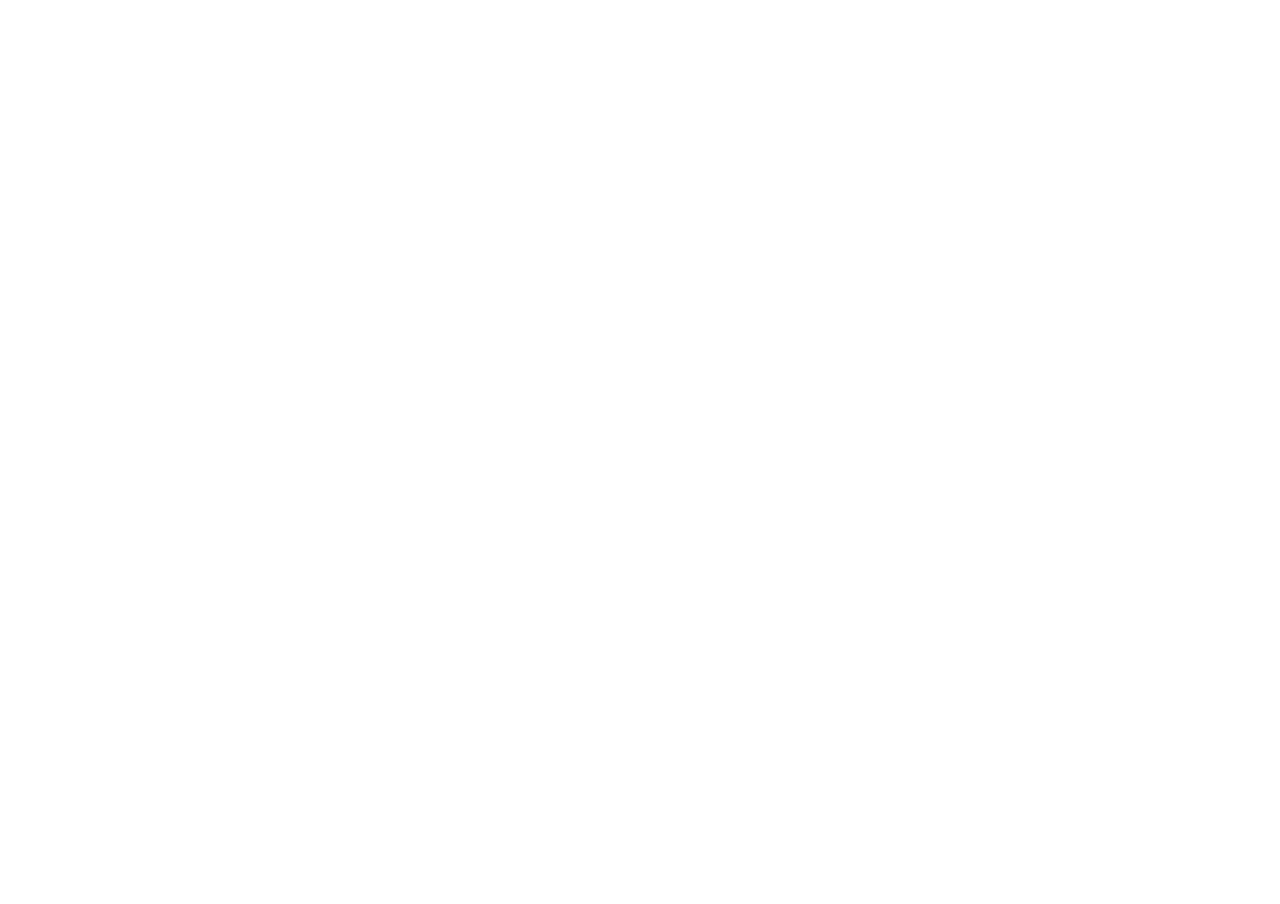
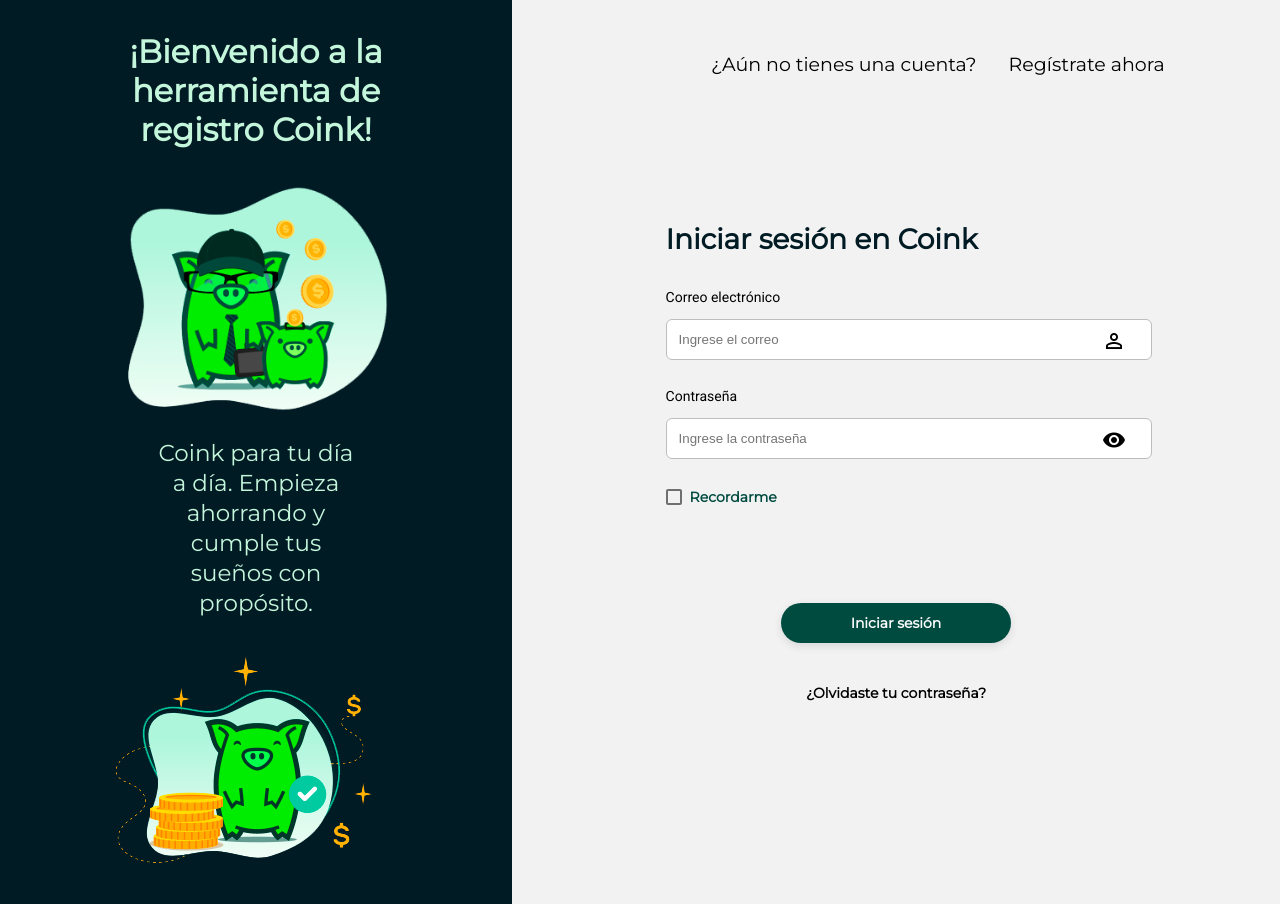
Before and after one commit to smosqueramazud/proyecto-coink, an Angular app: page /login in a window 1280 px wide. Before the commit this address led to /. Before the commit the page ends 800 px from the top, so only its background shows below. Built offline with nearby package versions, Linux system fonts and the light colour scheme.

Commit message:
se realiza la pantalla login @Author Sebastian Mosquera Mazud

```diff
--- a/src/app/app-routing.module.ts
+++ b/src/app/app-routing.module.ts
@@ -4,8 +4,8 @@
 import { LoginComponent } from './pages/login/login.component';
 
 const routes: Routes = [
-  {path: '', redirectTo: '/home', pathMatch: 'full'},
-  {path: 'personaje', component: LoginComponent},
+  {path: '', redirectTo: '/login', pathMatch: 'full'},
+  {path: 'login', component: LoginComponent},
   {path: 'home', component: HomeComponent},
 
 ];
--- a/src/app/pages/login/login.component.html
+++ b/src/app/pages/login/login.component.html
@@ -1 +1,52 @@
-<p>login works!</p>
+<div class="o-box w-100">
+    <!-- SECCION INZQUIERDA-->
+    <div class="o-box-left w-100">
+        <div class="o-box-left-items">
+            <div class="text-center">
+                <h1 class="o-box-left-items-title--color o-box-left-items-title">{{title}}</h1>
+            </div>
+            <div>
+                <img src="./assets/images/inicio2.png" class="o-box-left-items-title-imgP">
+            </div>
+            <div class="text-center o-box-left-items-box">
+                <h3 class="o-box-left-items-title--color o-box-left-items-subtitle">{{subTitle}}</h3>
+            </div>
+            <div>
+                <img src="./assets/images/inicio1.png">
+            </div>
+
+        </div>
+    </div>
+
+    <!-- SECCION DERECHA-->
+    <div class="o-box-right w-100">
+        <div class="o-box-right-links">
+            <a class="o-box-right-links-a">¿Aún no tienes una cuenta?</a>
+            <a class="o-box-right-links-a">Regístrate ahora</a>
+        </div>
+
+        <div class="o-box-right-form">
+            <h2 class="o-box-right-form-title">Iniciar sesión en Coink</h2>
+
+            <div class="o-box-right-form-inputs">
+                <p>Correo electrónico</p>
+                <mat-icon matSuffix class="icon">person_outline</mat-icon>
+                <input class="input-field" type="text" placeholder="Ingrese el correo">
+            </div>
+
+            <div class="o-box-right-form-inputs">
+                <p>Contraseña</p>
+                <mat-icon matSuffix class="icon">visibility_outline</mat-icon>
+                <input class="input-field" type="password" placeholder="Ingrese la contraseña">
+            </div>
+
+            <div>
+                <mat-checkbox class="example-margin"><span class="o-text-recordar">Recordarme</span></mat-checkbox>
+            </div>
+        </div>
+
+        <div class="o-box-right-form o-box-right-buttons">
+            <button mat-raised-button class="o-box-right-buttons-init">Iniciar sesión</button>
+            <a class="o-box-right-links-a o-box-right-buttons-a">¿Olvidaste tu contraseña?</a>
+        </div>
+    </div>
--- a/src/app/pages/login/login.component.scss
+++ b/src/app/pages/login/login.component.scss
@@ -0,0 +1,212 @@
+.o-box {
+    min-height: 100vh;
+    /* mobile viewport bug fix */
+    min-height: -webkit-fill-available;
+    display: grid;
+    grid-template-columns: 40% 60%;
+}
+
+.o-box-left {
+    display: flex;
+    justify-content: center;
+    background-color: var(--blue-dark-color);
+}
+
+.o-box-left-items {
+    width: 50%;
+    display: flex;
+    justify-content: center;
+    flex-direction: column;
+    align-items: center;
+    padding-top: 4vh;
+}
+
+.o-box-left-items-title--color {
+    color: var(--blue-light-color);
+}
+
+.o-box-left-items-title {
+    font-family: "Montserrat", sans-serif;
+    font-weight: bold;
+    font-size: 32px;
+    line-height: 39px;
+}
+
+.o-box-left-items-subtitle {
+    font-family: "Montserrat", sans-serif;
+    font-size: 23px;
+    line-height: 30px;
+}
+
+.o-box-left-items-title-imgP {
+    width: 45vh;
+}
+
+.o-box-left-items-box {
+    width: 80%;
+}
+
+.o-box-right {
+    background-color: var(--gray-light-color);
+    display: flex;
+    flex-direction: column;
+    align-items: center;
+}
+
+.o-box-right-links {
+    display: flex;
+    flex-direction: row;
+    justify-content: flex-end;
+    align-items: center;
+    width: 70%;
+    height: 15%;
+    gap: 4vh;
+}
+
+.o-box-right-links-a {
+    font-family: "Montserrat", sans-serif;
+    font-size: 19px;
+    cursor: pointer;
+    transition: 0.3s;
+}
+
+.o-box-right-links-a:hover {
+    font-size: 20px;
+    color: rgb(77, 182, 159);
+
+}
+
+.o-box-right-form {
+    display: flex;
+    flex-direction: column;
+    justify-content: center;
+    width: 60%;
+    height: 55%;
+    gap: 2vh;
+}
+
+.o-box-right-form-title {
+    font-family: "Montserrat", sans-serif;
+    font-weight: bold;
+    font-size: 28px;
+    color: var(--blue-dark-color);
+}
+
+.o-icon {
+    position: absolute;
+}
+
+.o-box-right-form-button {
+    width: 100%;
+    height: 5vh;
+}
+
+.o-box-right-form-inputs mat-icon {
+    position: absolute;
+    right: 10%;
+}
+
+.o-box-right-form-inputs {
+    width: 100%;
+    margin-bottom: 10px;
+}
+
+.icon {
+    padding: 10px;
+    min-width: 40px;
+}
+
+.input-field {
+    width: 100%;
+    padding: 12px;
+    text-align: left;
+    border: 1px solid #BDBDBD;
+    border-radius: 6px;
+}
+
+::ng-deep .mat-checkbox-checked.mat-accent .mat-checkbox-background {
+    background-color: var(--secundary-color) !important;
+}
+
+.o-text-recordar{
+    font-family: "Montserrat", sans-serif;
+    font-weight: bold;
+    font-size: 14px;
+    color: var(--secundary-color);
+}
+
+.o-box-right-buttons{
+    height: 35%;
+    justify-content: flex-start;
+    align-items: center;
+    gap: 5vh;
+}
+
+.o-box-right-buttons-init{
+    width: 50%;
+    height: 5vh;
+    background-color: var(--secundary-color);
+    color: var(--tertiary-color);
+    box-shadow: 0px 3px 10px #0000001C;
+    border-radius: 100px;
+    font-family: "Montserrat", sans-serif;
+    font-weight: bold;
+    font-size: 14px;
+}
+
+.o-box-right-buttons-a{
+    font-size: 14px;
+    font-weight: bold;
+}
+
+.o-box-right-buttons-a:hover {
+    font-size: 15px;
+
+}
+
+//Celulares
+@media (max-width: 1024px) {
+    .o-box {
+        grid-template-columns: 100%;
+    }
+
+    .o-box-left {
+        display: none;
+    }
+
+    .o-box-right-form-title {
+        text-align: center;
+        font-size: 22px;
+    }
+
+    .o-box-right-links{
+        justify-content: center;
+        width: 90%;
+    }
+
+    .o-box-right-links-a{
+        font-size: 13px;
+    }
+
+    .o-box-right-links-a:hover{
+        font-size: 14px;
+    }
+
+    .o-text-recordar{
+        font-size: 12px;
+    }
+
+    .o-box-right-buttons-a{
+        font-size: 12px;
+    }
+
+    .o-box-right-buttons-a:hover {
+        font-size: 13px;
+    }
+
+    .o-box-right-buttons-init{
+        width: 60%;
+        height: 7vh;
+    }
+
+}
--- a/src/app/pages/login/login.component.ts
+++ b/src/app/pages/login/login.component.ts
@@ -7,6 +7,9 @@
 })
 export class LoginComponent implements OnInit {
 
+  title = '¡Bienvenido a la herramienta de registro Coink!';
+  subTitle= 'Coink para tu día a día. Empieza ahorrando y cumple tus sueños con propósito.';
+
   constructor() { }
 
   ngOnInit(): void {
--- a/src/index.html
+++ b/src/index.html
@@ -9,6 +9,7 @@
   <link rel="preconnect" href="https://fonts.gstatic.com">
   <link href="https://fonts.googleapis.com/css2?family=Roboto:wght@300;400;500&display=swap" rel="stylesheet">
   <link href="https://fonts.googleapis.com/icon?family=Material+Icons" rel="stylesheet">
+  <link href="https://fonts.googleapis.com/css?family=Montserrat" rel="stylesheet" >
 </head>
 <body class="mat-typography">
   <app-root></app-root>
--- a/src/styles.scss
+++ b/src/styles.scss
@@ -36,4 +36,7 @@
     --hover-pink-color: #db6ac3;
     --green-light-color: #D1FBD9;
     --green-titles-color: #004B40;
+    --blue-dark-color: #001B24;
+    --blue-light-color: #C4F6DC;
+    --gray-light-color: #F2F2F2;
 }
```
